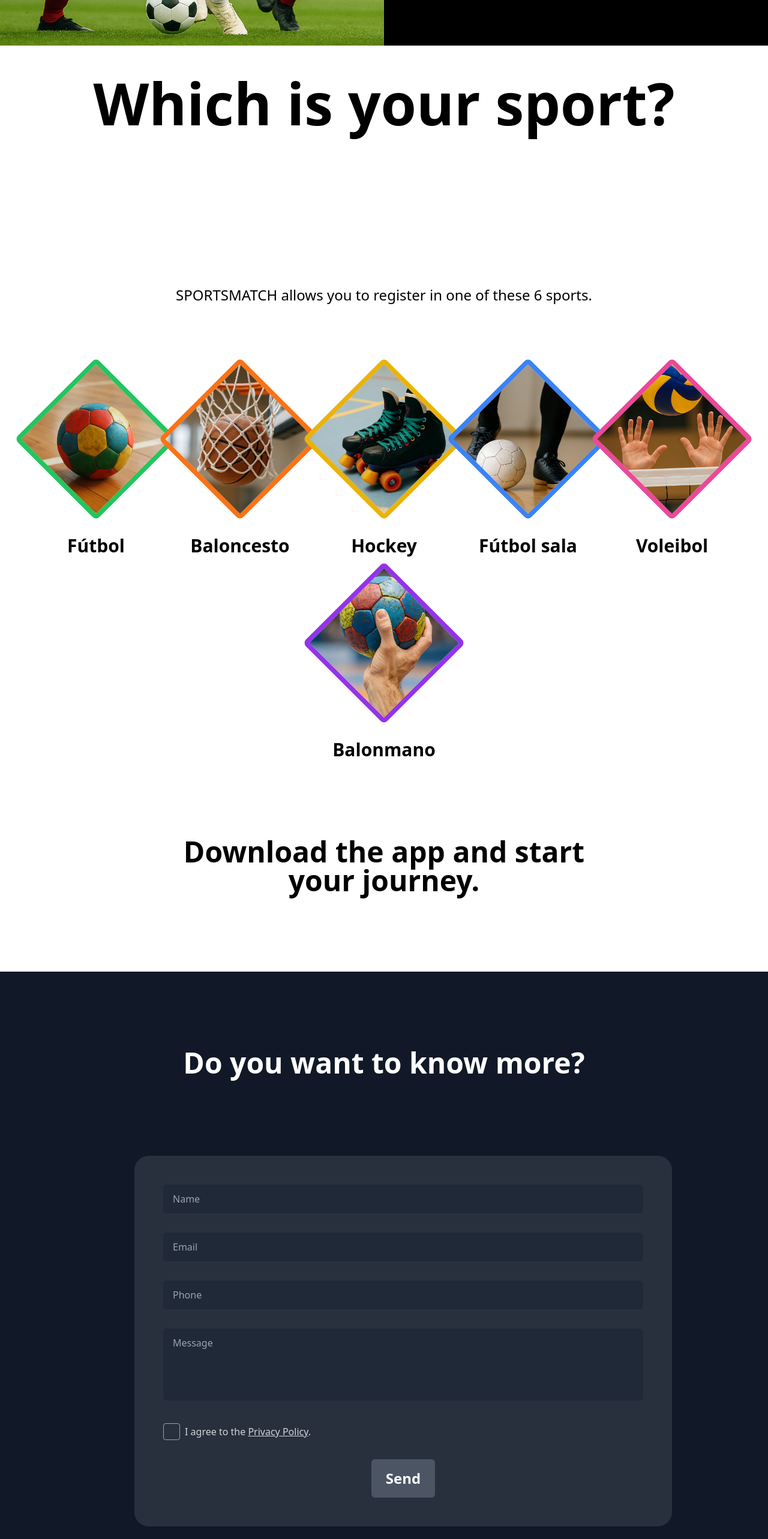
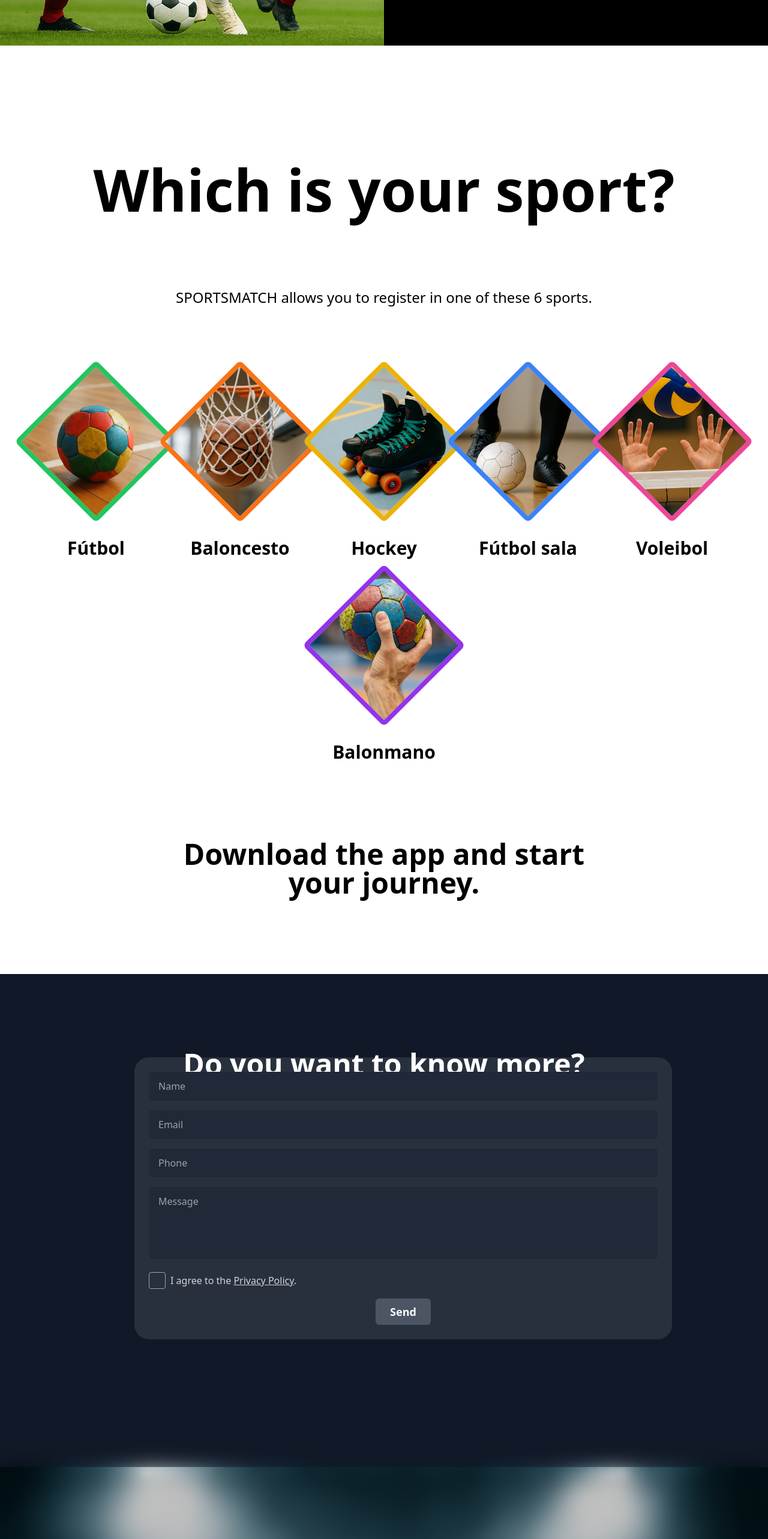
Before and after one commit to sportsmatch-pro/sportsmatch-web, a React (Vite) app: page /en in a window 1280 px wide. Shown: the part 3220-5786 px from the top of the page at 60% size. Built offline with nearby package versions, Linux system fonts and the light colour scheme.

Commit message:
LaWeb mes o menys acabada

```diff
--- a/src/components/ContactForm.jsx
+++ b/src/components/ContactForm.jsx
@@ -35,8 +35,8 @@ function Contactform({ className }) {
   };
 
   return (
-    <section className="w-screen min-h-screen flex items-center justify-center">
-      <div className="bg-white bg-opacity-10 p-12 rounded-3xl w-full max-w-4xl">
+    <section className="w-screen min-h-screen flex items-center justify-center pt-0">
+      <div className="bg-white bg-opacity-10 p-6 rounded-3xl w-full max-w-4xl">
         <form action="/contact" method="POST" className={className} noValidate onSubmit={handleSubmit}>
           <BaseInput
             type="text"
@@ -89,7 +89,7 @@ function Contactform({ className }) {
           <BaseSubmit
             label={t('Send')}
             disabled={isSubmitting}
-            className="bg-gray-600 text-white text-2xl font-normal px-48 py-4 rounded-[9999px] hover:bg-gray-700 transition mx-auto block"
+            className="bg-gray-600 text-white text-lg font-normal px-12 py-2 rounded-full hover:bg-gray-700 transition mx-auto block"
           />
           {status === 'success' && <p className="text-green-600 mt-2">{t('Message sent successfully!')}</p>}
           {status === 'error' && <p className="text-red-600 mt-2">{t('There was an error sending your message.')}</p>}
--- a/src/components/DeportesSelector.jsx
+++ b/src/components/DeportesSelector.jsx
@@ -17,9 +17,9 @@ function DeportesSelector() {
 
   return (
     <section className="snap-center snap-mandatory w-screen min-h-screen flex flex-col items-center justify-center bg-white">
-      <BaseSectionTitle className="mt-12">{t("Which is your sport?")}</BaseSectionTitle>
+      <BaseSectionTitle className="mt-48 mb-2">{t("Which is your sport?")}</BaseSectionTitle>
 
-      <BaseParagraph>
+      <BaseParagraph className="mt-[-12px]">
         {t("SPORTSMATCH allows you to register in one of these 6 sports.", {
           strong: (chunks) => <span className="font-bold">{chunks}</span>,
         })}
@@ -36,7 +36,7 @@ function DeportesSelector() {
         ))}
       </div>
 
-      <BaseParagraph className="mt-32 text-5xl font-bold max-w-3xl text-center">
+      <BaseParagraph className="mt-12 text-5xl font-bold max-w-3xl text-center">
         {t("Download the app and start your journey.")}
       </BaseParagraph>
     </section>
--- a/src/components/SectionContactForm.jsx
+++ b/src/components/SectionContactForm.jsx
@@ -4,12 +4,14 @@ import Contactform from "./ContactForm";
 const SectionContactForm = () => {
   const { t } = useTranslation();
   return (
-    <section className="bg-gray-900 min-h-screen py-24 px-4 sm:py-32 sm:px-8">
+    <section className="bg-gray-900 min-h-screen py-8 px-4 sm:py-12 sm:px-8">
       <div className="max-w-full mx-auto text-center w-full h-full">
-        <h2 className="text-3xl sm:text-5xl font-bold text-white mb-10">
+        <h2 className="text-3xl sm:text-5xl font-bold text-white mt-32 mb-0">
           {t('Do you want to know more?')}
         </h2>
-        <Contactform className="space-y-8 max-w-7xl mx-auto" />
+        <div className="mt-[-200px]">
+          <Contactform className="space-y-4 max-w-7xl mx-auto" />
+        </div>
       </div>
     </section>
   );
--- a/src/pages/Home.jsx
+++ b/src/pages/Home.jsx
@@ -83,7 +83,9 @@ export default function Home() {
           <DeportesSelector />
         </div>
       </main>
-      <SectionContactForm />
+      <div className="mt-[-50px]">
+        <SectionContactForm />
+      </div>
       <DownloadAppSection />
       <Footer />
     </>
```
